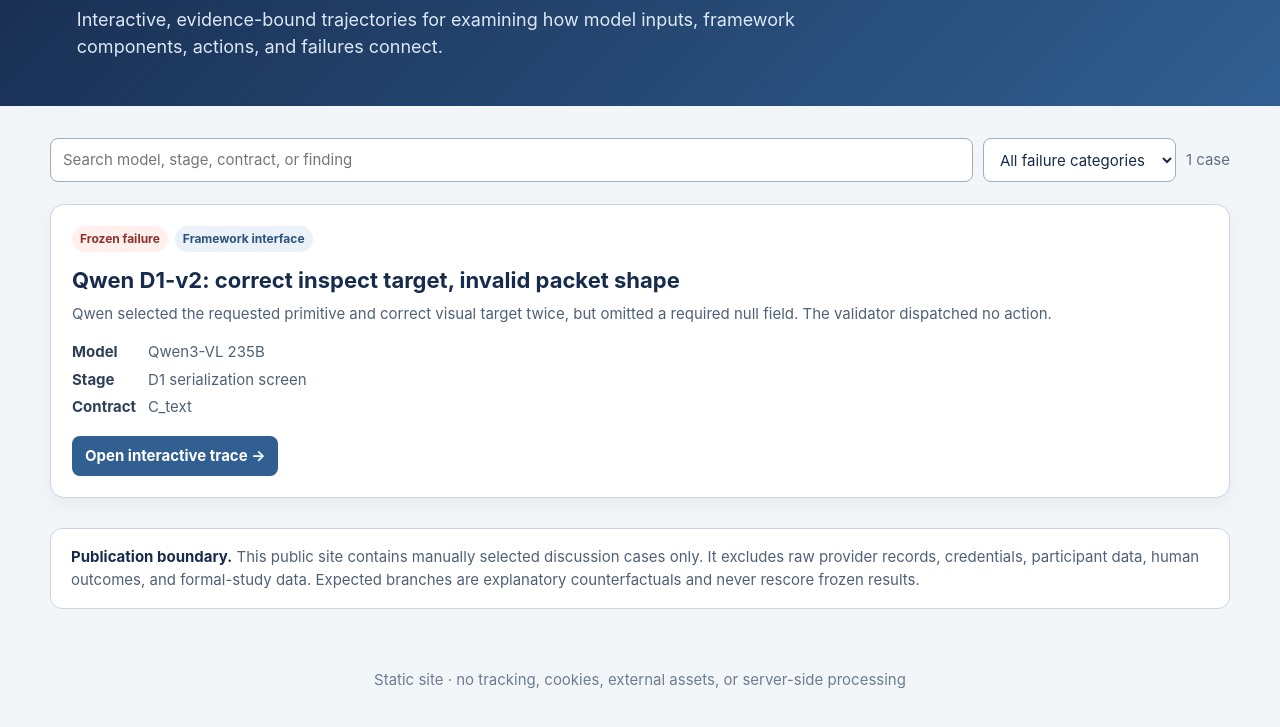
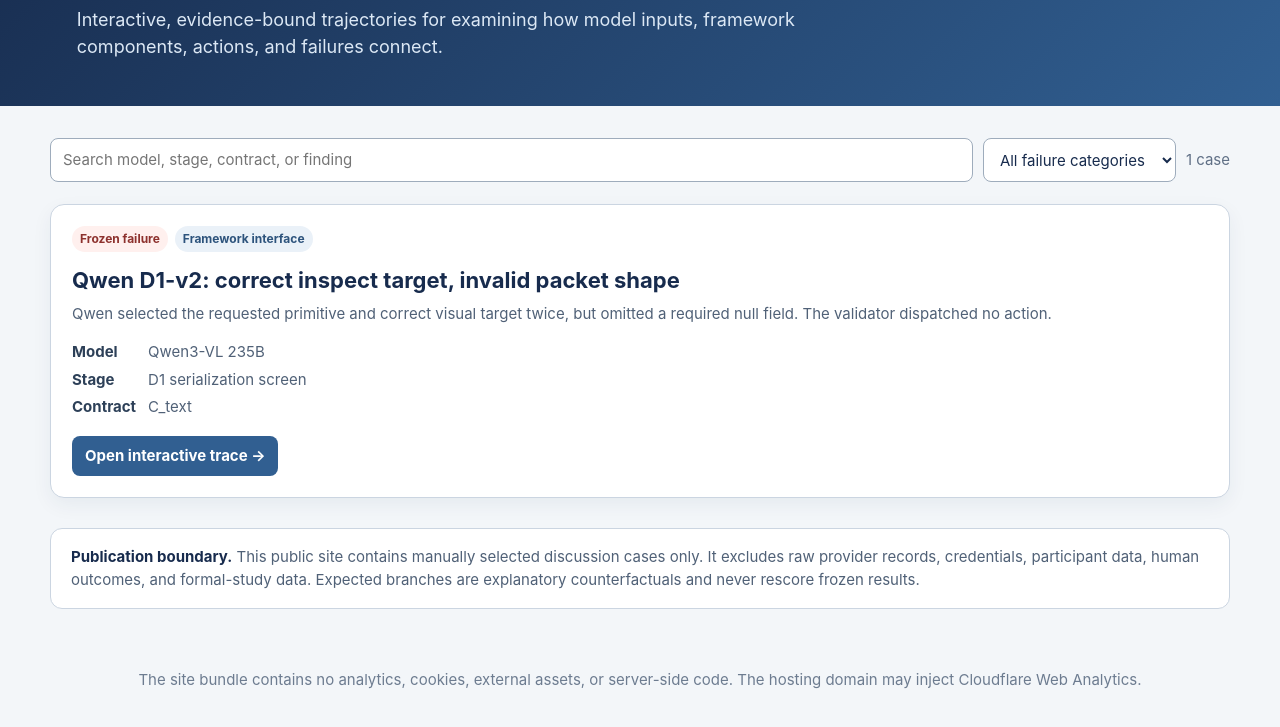
Before and after one commit to ChenglongMa/et-sim, a plain HTML site: page index.html in a window 1280 px wide. Shown: the part 151-878 px from the top of the page. Drawn offline with Linux system fonts and the light colour scheme.

Commit message:
Clarify hosting analytics boundary

```diff
--- a/index.html
+++ b/index.html
@@ -12,7 +12,7 @@
   <div class="toolbar"><input id="search" type="search" placeholder="Search model, stage, contract, or finding" aria-label="Search cases"><select id="category" aria-label="Filter by category"><option value="">All failure categories</option></select><span class="count" id="count"></span></div>
   <section class="grid" id="cases" aria-live="polite"></section>
   <section class="boundary"><b>Publication boundary.</b> This public site contains manually selected discussion cases only. It excludes raw provider records, credentials, participant data, human outcomes, and formal-study data. Expected branches are explanatory counterfactuals and never rescore frozen results.</section>
-</main><footer>Static site · no tracking, cookies, external assets, or server-side processing</footer>
+</main><footer>The site bundle contains no analytics, cookies, external assets, or server-side code. The hosting domain may inject Cloudflare Web Analytics.</footer>
 <script type="application/json" id="case-data">[{"id": "qwen-d1-v2-001", "title": "Qwen D1-v2: correct inspect target, invalid packet shape", "model": "Qwen3-VL 235B", "stage": "D1 serialization screen", "contract": "C_text", "category": "Framework interface", "status": "Frozen failure", "summary": "Qwen selected the requested primitive and correct visual target twice, but omitted a required null field. The validator dispatched no action.", "path": "cases/qwen-d1-v2-001/"}]</script>
 <script>
 (() => {
```
Also changed, not shown: 1 other file.
